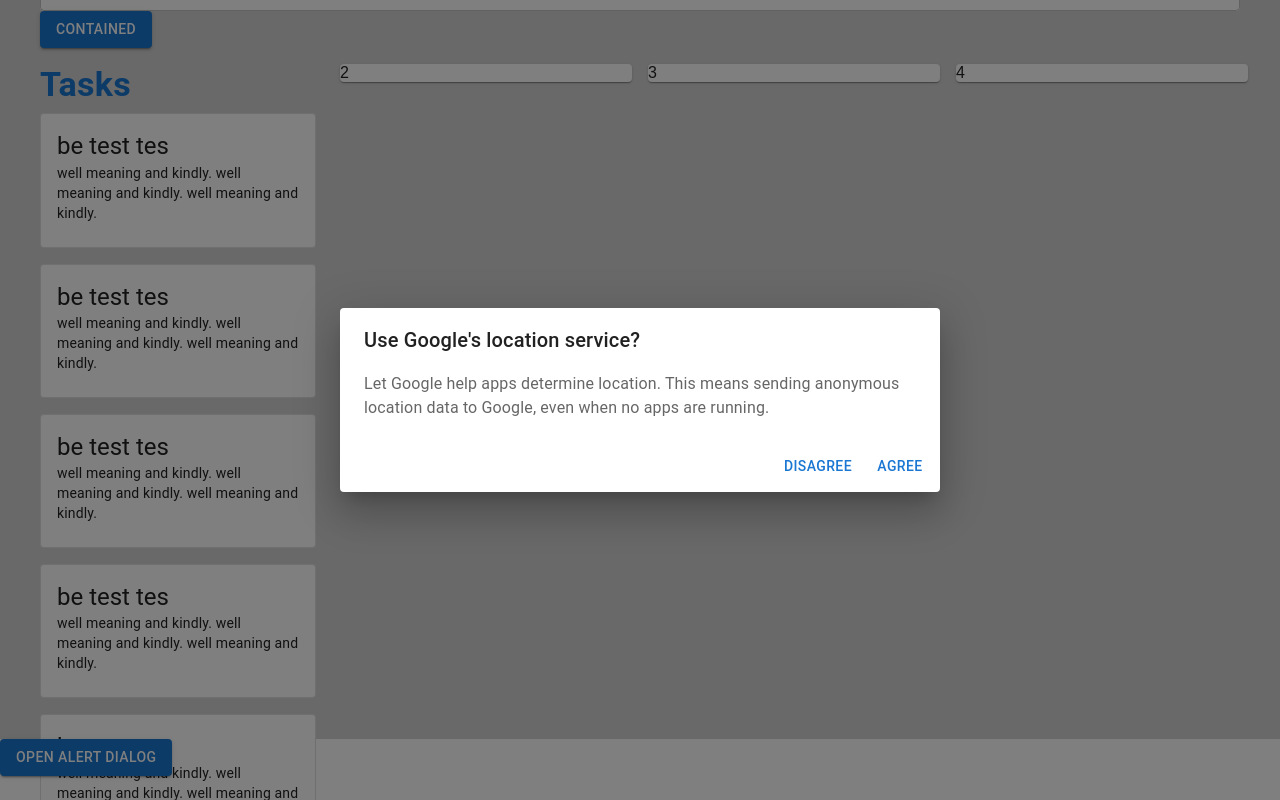
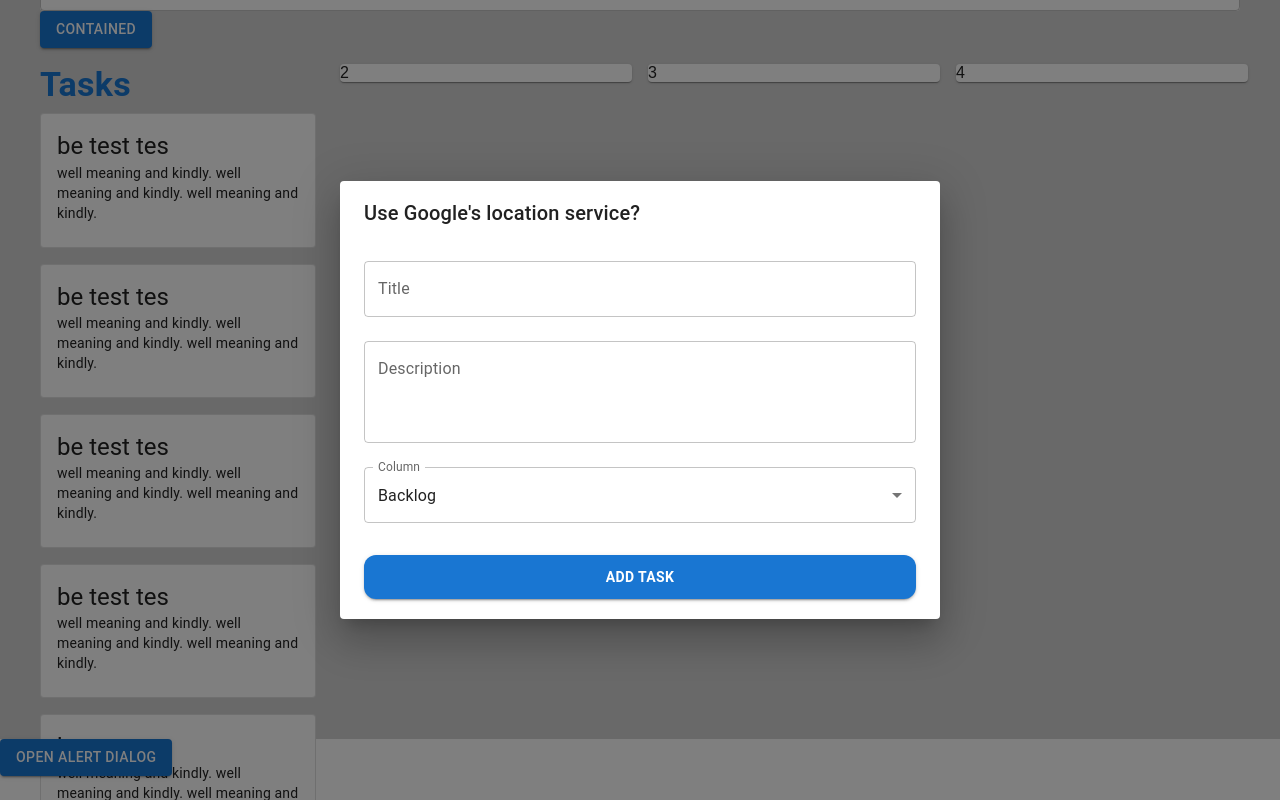
Before and after one commit to randa-11295/To-Do-App, a React (Vite) app: page / in a window 1280 px wide. Both pictures are taken after a click on the button "OPEN ALERT DIALOG". Shown: the part 61-861 px from the top of the page. Built offline with nearby package versions, Linux system fonts and the light colour scheme.

Commit message:
creat add task form

```diff
--- a/package.json
+++ b/package.json
@@ -15,8 +15,10 @@
     "@mui/icons-material": "^7.3.2",
     "@mui/material": "^7.3.2",
     "@reduxjs/toolkit": "^2.9.0",
+    "formik": "^2.4.6",
     "react": "^19.1.1",
-    "react-dom": "^19.1.1"
+    "react-dom": "^19.1.1",
+    "yup": "^1.7.0"
   },
   "devDependencies": {
     "@eslint/js": "^9.33.0",
--- /dev/null
+++ b/src/components/Forms/TaskForm.jsx
@@ -0,0 +1,118 @@
+import React from "react";
+import { useFormik } from "formik";
+import * as Yup from "yup";
+import {
+  TextField,
+  Button,
+  MenuItem,
+  Box,
+  Typography,
+  Paper,
+} from "@mui/material";
+
+// Validation Schema using Yup
+const validationSchema = Yup.object({
+  title: Yup.string()
+    .min(3, "Title must be at least 3 characters")
+    .required("Title is required"),
+  description: Yup.string()
+    .min(5, "Description must be at least 5 characters")
+    .required("Description is required"),
+  column: Yup.string().required("Column is required"),
+});
+
+export default function TaskForm() {
+  const formik = useFormik({
+    initialValues: {
+      title: "",
+      description: "",
+      column: "backlog",
+    },
+    validationSchema,
+    onSubmit: (values, { resetForm }) => {
+      console.log("Form Data:", values);
+      alert("Task added successfully!");
+      resetForm();
+    },
+  });
+
+  return (
+    <Box
+      sx={{
+        display: "flex",
+        alignItems: "center",
+        justifyContent: "center",
+      }}
+    >
+      <form onSubmit={formik.handleSubmit}>
+        {/* Title Input */}
+        <TextField
+          fullWidth
+          label="Title"
+          name="title"
+          variant="outlined"
+          margin="normal"
+          value={formik.values.title}
+          onChange={formik.handleChange}
+          onBlur={formik.handleBlur}
+          error={formik.touched.title && Boolean(formik.errors.title)}
+          helperText={formik.touched.title && formik.errors.title}
+        />
+
+        {/* Description Input */}
+        <TextField
+          fullWidth
+          label="Description"
+          name="description"
+          variant="outlined"
+          margin="normal"
+          multiline
+          rows={3}
+          value={formik.values.description}
+          onChange={formik.handleChange}
+          onBlur={formik.handleBlur}
+          error={
+            formik.touched.description && Boolean(formik.errors.description)
+          }
+          helperText={formik.touched.description && formik.errors.description}
+        />
+
+        {/* Column Select */}
+        <TextField
+          select
+          fullWidth
+          label="Column"
+          name="column"
+          variant="outlined"
+          margin="normal"
+          value={formik.values.column}
+          onChange={formik.handleChange}
+          onBlur={formik.handleBlur}
+          error={formik.touched.column && Boolean(formik.errors.column)}
+          helperText={formik.touched.column && formik.errors.column}
+        >
+          <MenuItem value="backlog">Backlog</MenuItem>
+          <MenuItem value="in_progress">In Progress</MenuItem>
+          <MenuItem value="review">Review</MenuItem>
+          <MenuItem value="done">Done</MenuItem>
+        </TextField>
+
+        {/* Submit Button */}
+        <Button
+          type="submit"
+          variant="contained"
+          color="primary"
+          fullWidth
+          sx={{
+            mt: 3,
+            py: 1.2,
+            fontWeight: "bold",
+            borderRadius: "12px",
+          }}
+        >
+          Add Task
+        </Button>
+      </form>
+    </Box>
+  );
+}
--- a/src/components/PopUp/PopupReusable.jsx
+++ b/src/components/PopUp/PopupReusable.jsx
@@ -1,12 +1,11 @@
-import * as React from 'react';
-import Button from '@mui/material/Button';
-import Dialog from '@mui/material/Dialog';
-import DialogActions from '@mui/material/DialogActions';
-import DialogContent from '@mui/material/DialogContent';
-import DialogContentText from '@mui/material/DialogContentText';
-import DialogTitle from '@mui/material/DialogTitle';
-
-export default function PopupReusable() {
+import * as React from "react";
+import Button from "@mui/material/Button";
+import Dialog from "@mui/material/Dialog";
+import DialogActions from "@mui/material/DialogActions";
+import DialogContent from "@mui/material/DialogContent";
+import DialogContentText from "@mui/material/DialogContentText";
+import DialogTitle from "@mui/material/DialogTitle";
+export default function PopupReusable({ children }) {
   const [open, setOpen] = React.useState(false);
 
   const handleClickOpen = () => {
@@ -31,18 +30,7 @@
         <DialogTitle id="alert-dialog-title">
           {"Use Google's location service?"}
         </DialogTitle>
-        <DialogContent>
-          <DialogContentText id="alert-dialog-description">
-            Let Google help apps determine location. This means sending anonymous
-            location data to Google, even when no apps are running.
-          </DialogContentText>
-        </DialogContent>
-        <DialogActions>
-          <Button onClick={handleClose}>Disagree</Button>
-          <Button onClick={handleClose} autoFocus>
-            Agree
-          </Button>
-        </DialogActions>
+        <DialogContent>{children}</DialogContent>
       </Dialog>
     </React.Fragment>
   );
--- a/src/pages/Tasks.jsx
+++ b/src/pages/Tasks.jsx
@@ -5,6 +5,7 @@
 import TextField from "@mui/material/TextField";
 import Button from "@mui/material/Button";
 import PopupReusable from "../components/PopUp/PopupReusable";
+import TaskForm from "../components/Forms/TaskForm";
 const Tasks = () => {
   return (
     <>
@@ -58,7 +59,9 @@
           <Paper>4</Paper>
         </Grid>
       </Grid>
-      <PopupReusable />
+      <PopupReusable>
+        <TaskForm />
+      </PopupReusable>
     </>
   );
 };
```
Also changed, not shown: 1 other file (tests, documents, lock files or other folders).
